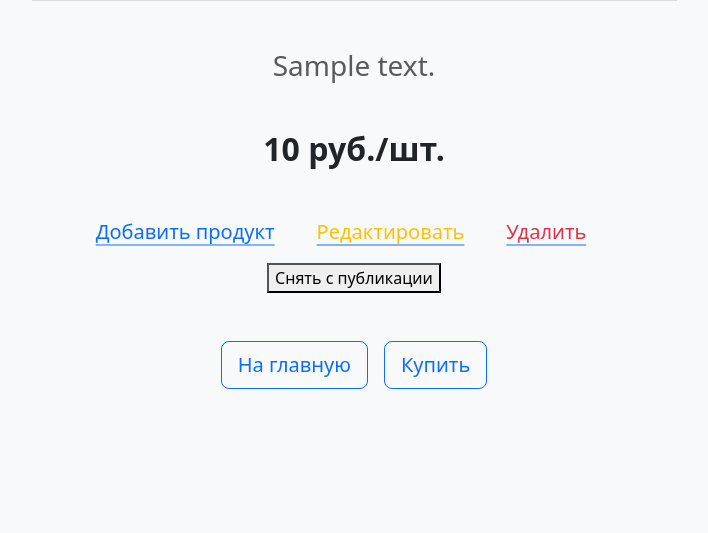
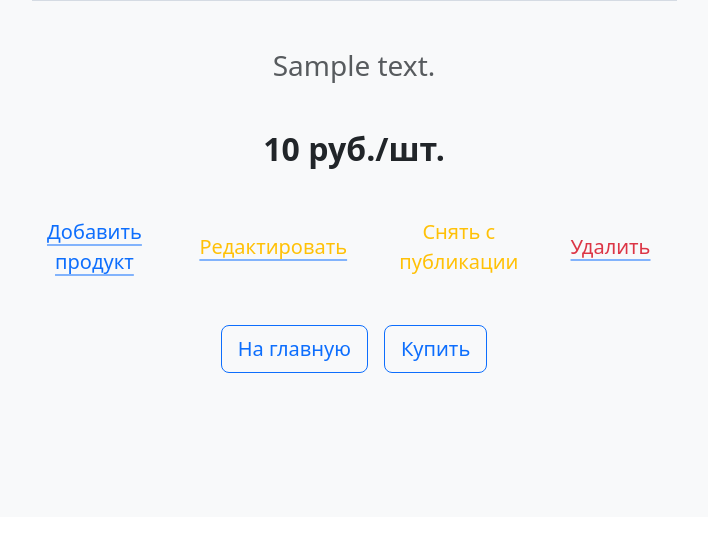
Before and after one commit to Tishina-az/DjangoProject-6, a Django app: page /product/1/ in a window 1280 px wide. Shown: the part 1025-1558 px from the top of the page, without its empty margins (286-994 px from the left). Run offline with Django 5.2, Linux system fonts and the light colour scheme; a user stored in the database is signed in; tables that the repository leaves empty hold one stand-in row (values such as "Sample post"); grey boxes marked "Sample" are stand-in pictures; parts of the project's set-up code (start-up, migrations or seed data) failed here and were passed over; some libraries are stand-ins or nearby versions.

Commit message:
Обновлен шаблон продукта

```diff
--- a/catalog/templates/catalog/product_detail.html
+++ b/catalog/templates/catalog/product_detail.html
@@ -16,25 +16,34 @@
                     <use xlink:href="#chevron-right"/>
                 </svg>
             </a>
+            {% if product.owner == request.user %}
             <a class="icon-link text-warning" href="{% url 'catalog:product_update' product.pk %}">
                 Редактировать
                 <svg class="bi">
                     <use xlink:href="#chevron-right"/>
                 </svg>
             </a>
+            {% endif %}
+            {% if perms.catalog.can_unpublish_product %}
+            <form class="d-inline" action="{% url 'catalog:product_unpublished' product.pk %}" method="post">
+                {% csrf_token %}
+                <button type="submit" class="icon-link text-warning border-0 bg-transparent p-0">
+                    Снять с публикации
+                    <svg class="bi">
+                        <use xlink:href="#chevron-right"/>
+                    </svg>
+                </button>
+            </form>
+            {% endif %}
+            {% if product.owner == request.user or perms.catalog.delete_product %}
             <a class="icon-link text-danger" href="{% url 'catalog:product_delete' product.pk %}">
                 Удалить
                 <svg class="bi">
                     <use xlink:href="#chevron-right"/>
                 </svg>
             </a>
+            {% endif %}
         </div>
-        {% if perms.catalog.can_unpublish_product %}
-            <form class="mt-3" action="{% url 'catalog:product_unpublished' product.pk %}" method="post">
-                {% csrf_token %}
-                <button type="submit">Снять с публикации</button>
-            </form>
-        {% endif %}
         <div class="d-flex gap-3 justify-content-center lead fw-normal mt-5">
             <a href="{% url 'catalog:products_list' %}" type="button" class="btn btn-outline-primary btn-lg">На
                 главную</a>
```
